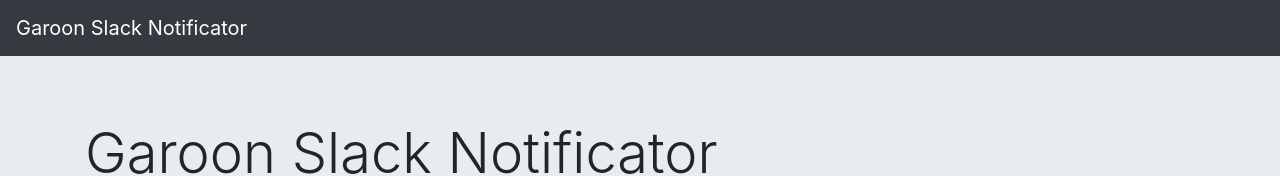
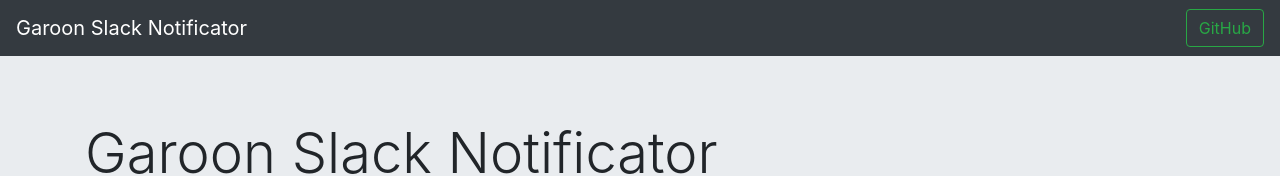
Before and after one commit to takaya1992/garoon-slack-notificator, a plain HTML site: page docs/index.html in a window 1280 px wide. Shown: the top 176 px of the page. Drawn offline with nearby package versions, Linux system fonts and the light colour scheme.

Commit message:
GitHubへのリンクを追加

```diff
--- a/docs/index.html
+++ b/docs/index.html
@@ -14,6 +14,7 @@
   <body>
     <header class="navbar fixed-top navbar-dark bg-dark">
       <a class="navbar-brand" href="#">Garoon Slack Notificator</a>
+      <a class="btn btn-outline-success" href="https://github.com/takaya1992/garoon-slack-notificator" target="_blank">GitHub</a>
     </header>
     <div class="jumbotron jumbotron-fluid">
       <div class="container">
```
